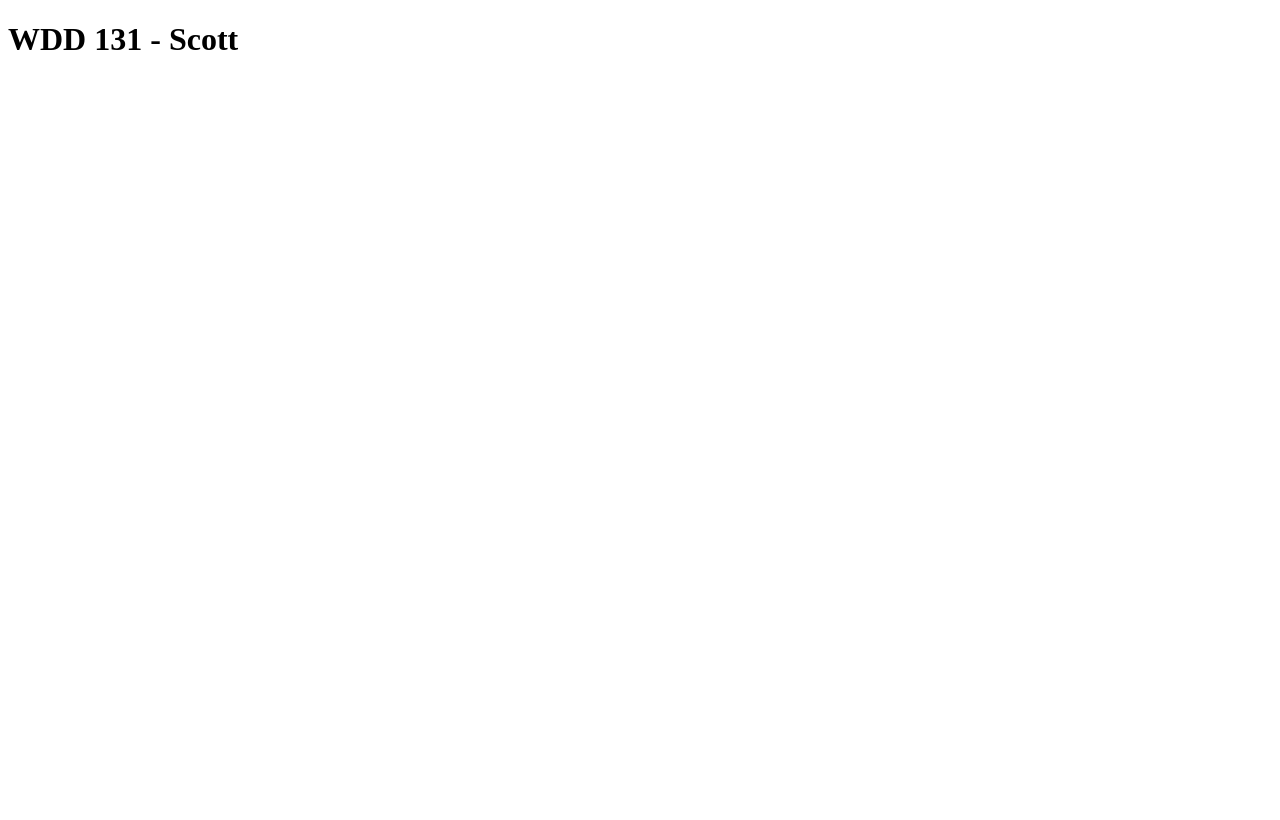
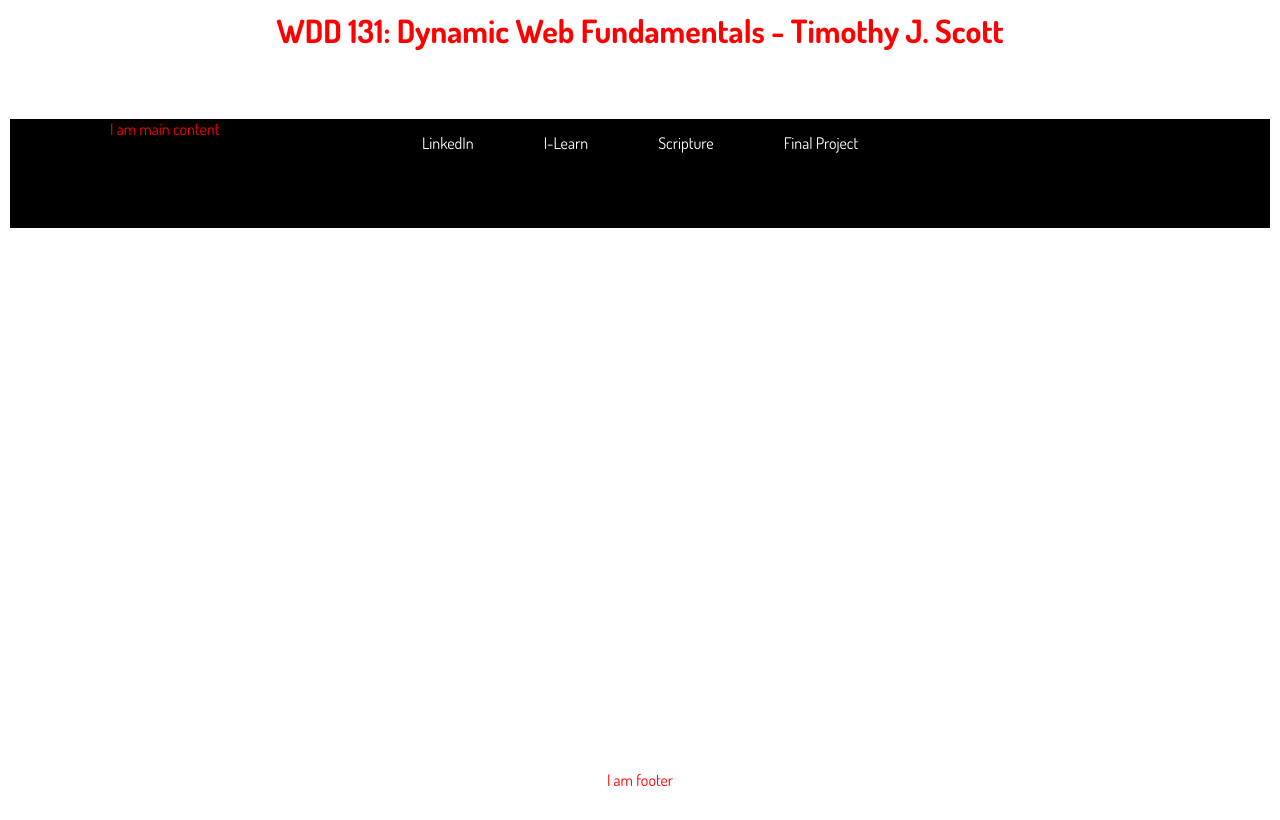
Before and after one commit to partsguy73/wdd131, a plain HTML site: page index.html in a window 1280 px wide. Drawn offline with Linux system fonts and the light colour scheme.

Commit message:
Initial Commit for home page

```diff
--- a/index.html
+++ b/index.html
@@ -1,11 +1,50 @@
 <!DOCTYPE html>
-<html lang="en">
-<head>
-    <meta charset="UTF-8">
-    <meta name="viewport" content="width=device-width, initial-scale=1.0">
-    <title>WDD 131</title>
-</head>
-<body>
-    <h1>WDD 131 - Scott</h1>
-</body>
+<html lang="en-US">
+  <head>
+    <meta charset="UTF-8" />
+    <meta name="viewport" content="width=device-width, initial-scale=1.0" />
+    <title>WDD 131 - Dynamic Web Fundamentals - Timothy J. Scott</title>
+    <link rel="preconnect" href="https://fonts.gstatic.com" />
+    <link
+      href="https://fonts.googleapis.com/css2?family=Dosis:wght@400;700&display=swap"
+      rel="stylesheet"
+    />
+    <link
+      rel="stylesheet"
+      href="https://cdnjs.cloudflare.com/ajax/libs/font-awesome/6.6.0/css/all.min.css"
+      integrity="sha512-Kc323vGBEqzTmouAECnVceyQqyqdsSiqLQISBL29aUW4U/M7pSPA/gEUZQqv1cwx4OnYxTxve5UMg5GT6L4JJg=="
+      crossorigin="anonymous"
+      referrerpolicy="no-referrer"
+    />
+    <link rel="stylesheet" href="styles/base.css" />
+  </head>
+  <body>
+    <div class="parent">
+      <header>
+        <h1>WDD 131: Dynamic Web Fundamentals - Timothy J. Scott</h1>
+        <nav class="navbar">
+          <ul>
+            <li>
+              <a href="https://www.linkedin.com/in/tim-scott-48077692"
+                >LinkedIn</a
+              >
+            </li>
+            <li><a href="https://byui.instructure.com/">I-Learn</a></li>
+            <li>
+              <a
+                href="https://www.churchofjesuschrist.org/study/scriptures/bofm/1-ne/3?lang=eng&id=p7#p7"
+                >Scripture</a
+              >
+            </li>
+            <li><a href="#finalproject">Final Project</a></li>
+          </ul>
+        </nav>
+      </header>
+      <div class="left-sidebar"></div>
+      <main>I am main content</main>
+      <div class="right-sidebar"></div>
+      <footer>I am footer</footer>
+    </div>
+    <script src="scripts/getdates.js"></script>
+  </body>
 </html>
--- /dev/null
+++ b/styles/base.css
@@ -0,0 +1,92 @@
+/* base.css */
+
+* {
+    padding: 0;
+    margin: 0;
+    height: 100%;
+    color: red;
+}
+
+html {
+    font-family: "Dosis", sans-serif;
+}
+.parent {
+    display: grid;
+    grid-template-rows: auto 1fr auto;
+    grid-template-columns: 100px 1fr 100px;
+    height: 100vh;
+}
+
+header {
+    grid-column: 1/4;
+    background-color: ;
+    padding: 10px;
+    text-align: center;
+}
+
+footer {
+    grid-column: 1/4;
+    background-color: ;
+    padding: 10px;
+    text-align: center;
+}
+
+.navbar ul {
+    list-style-type: none;
+    margin: 0;
+    padding: 0;
+    display: flex;
+    justify-content: center;
+    background-color: black;
+}
+
+.navbar li {
+    margin: 0 15px;
+}
+
+.navbar a {
+    color: white;
+    text-decoration: none;
+    padding: 14px 20px;
+    display: block;
+}
+
+.navbar a:hover {
+    background-color: ;
+    color: black;
+}
+
+.left-sidebar {
+    grid-column: 1/2;
+    background-color: ;
+    padding: 10px;
+}
+
+main {
+    grid-column: 2/3;
+    background-color: ;
+    padding: 10px;
+}
+
+.right-sidebar {
+    grid-column: 3/4;
+    background-color: ;
+    padding: 10px;
+}
+
+footer {
+    background-color: ;
+    padding: 10px;
+    text-align: center;
+}
+
+@media (max-width: 768px) {
+    .parent {
+        grid-template-columns: 1fr;
+        grid-template-rows: auto auto auto auto auto;
+    }
+
+    header, footer, .left-sidebar, main, .right-sidebar {
+        grid-column: 1/2;
+    }
+}
--- /dev/null
+++ b/week01/script.js
@@ -0,0 +1,3 @@
+function testFunction() {
+    window.alert("js is working!");
+}
--- /dev/null
+++ b/week01/styles/layout.css
@@ -0,0 +1,46 @@
+/*
+Shared CSS
+*/
+* {
+    box-sizing: border-box;
+    margin: 0;
+    padding: 0;
+}
+html {
+    font-family: "Dosis", sans-serif;
+}
+
+/*
+CSS outer grid styles
+*/
+
+.outer-grid {
+    display: grid;
+    height: 100vh;
+    grid-template-rows: 180px 1fr 70px;
+    grid-template-columns: 90px 1fr;
+    grid-template-areas:
+        "alias-header alias-header"
+        "alias-innergrid alias-innergrid"
+        "alias-footer alias-footer";
+}
+
+header {
+    grid-area: alias-header;
+    background-color: darkslategrey;
+}
+nav {
+    grid-area: alias-nav;
+    background-color: black;
+    width: 50px;
+    height: 50px;
+    display: none;
+}
+footer {
+    grid-area: alias-footer;
+    background-color: black;
+}
+.inner-grid {
+    grid-area: alias-innergrid;
+    background-color: grey;
+}
```
Also changed, not shown: week01/basic-layout.html (added, +31 -0 lines), scripts/getdates.js (added).
